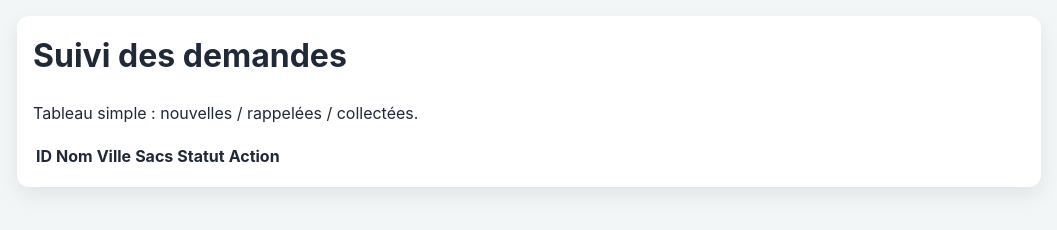
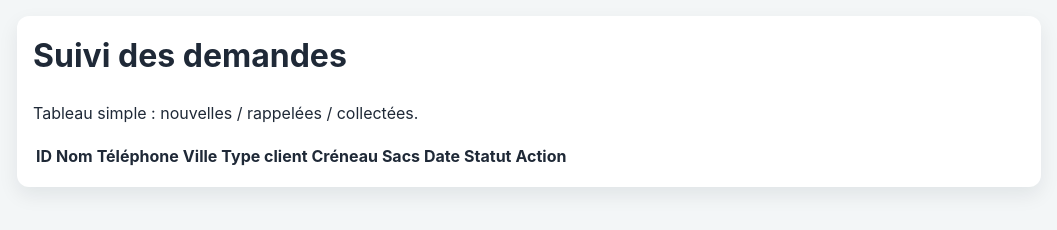
Before and after one commit to jju411315-boop/recyclage-service, a website: page admin.html in a window 1280 px wide. Shown: the whole page, without its empty margins (111-1168 px from the left). Drawn offline with Linux system fonts and the light colour scheme.

Commit message:
Update admin.html

```diff
--- a/admin.html
+++ b/admin.html
@@ -15,8 +15,12 @@
   <tr>
     <th>ID</th>
     <th>Nom</th>
+    <th>Téléphone</th>
     <th>Ville</th>
+    <th>Type client</th>
+    <th>Créneau</th>
     <th>Sacs</th>
+    <th>Date</th>
     <th>Statut</th>
     <th>Action</th>
   </tr>
```
Lines whose indentation alone changed are shown as unchanged.
